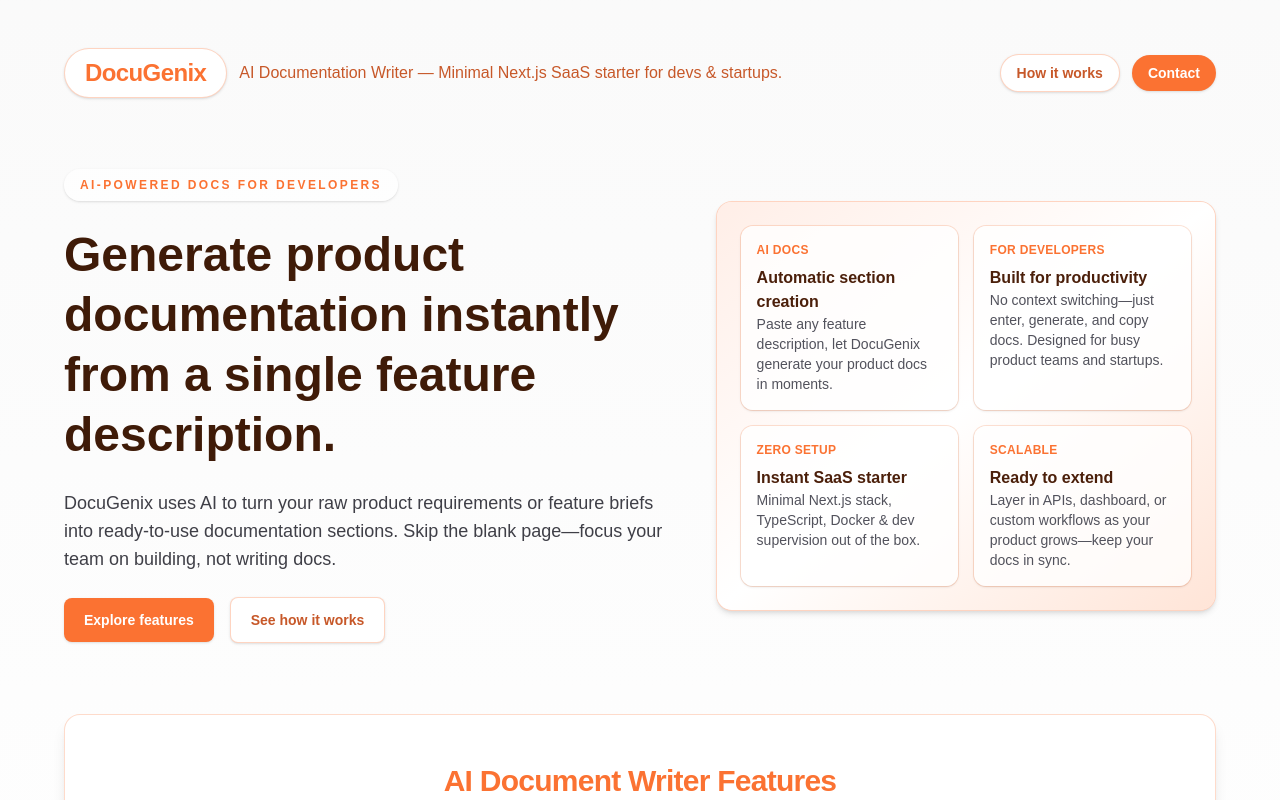
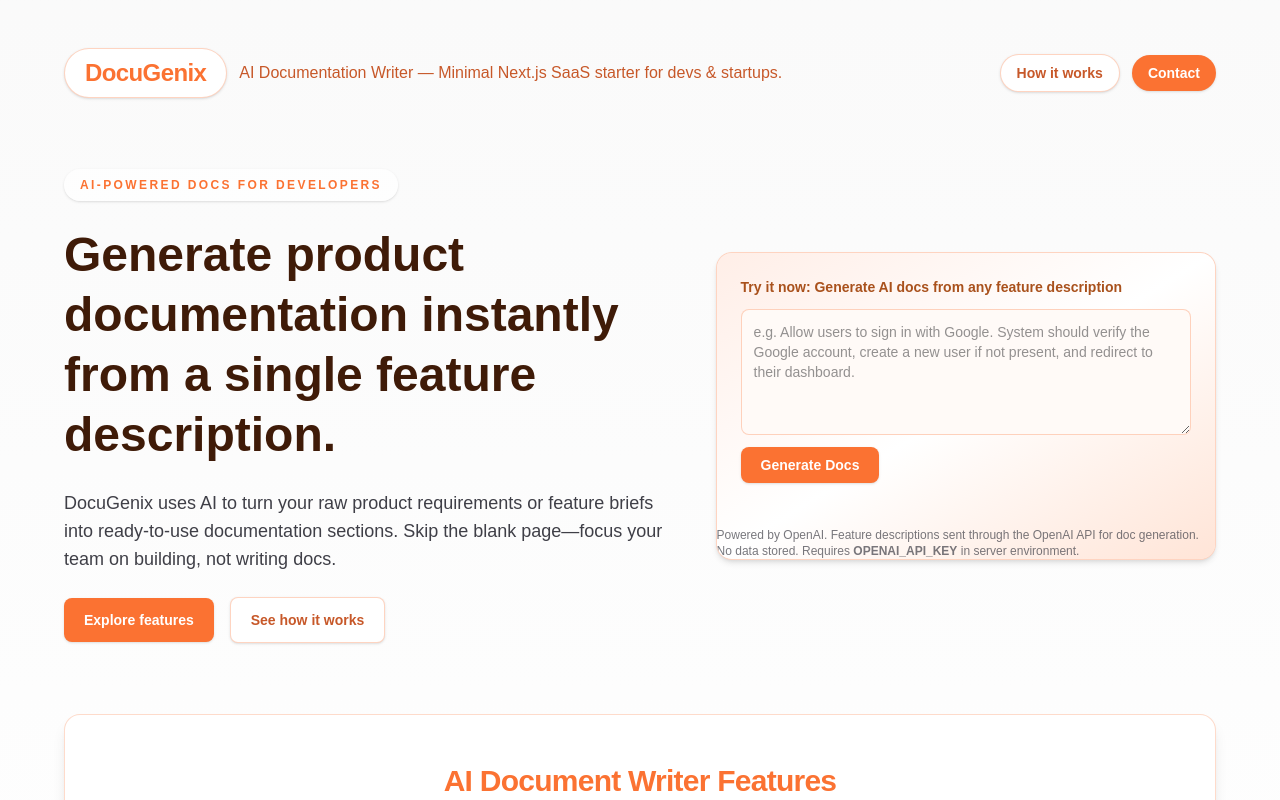
Before and after one commit to chiragbidx/deploy-zero-wgi, a Next.js app: page / in a window 1280 px wide. Shown: the top 800 px of the page. Built offline with nearby package versions, Linux system fonts and the light colour scheme.

Commit message:
Add fully working AI doc generator (OpenAI-powered) to landing page

```diff
--- a/app/page.tsx
+++ b/app/page.tsx
@@ -1,6 +1,95 @@
 import { AgentActionPanel } from "../components/AgentActionPanel";
+import React from "react";
+
+// Server action for OpenAI doc generation
+async function generateDocumentation(formData: FormData) {
+  "use server";
+  const apiKey = process.env.OPENAI_API_KEY;
+  const featureInput = formData.get("featureDescription") as string;
+
+  if (!apiKey) {
+    return { error: "OPENAI_API_KEY not set on server.", result: null };
+  }
+  if (!featureInput || featureInput.length < 10) {
+    return { error: "Please enter a longer feature description.", result: null };
+  }
+
+  // Compose a clear prompt for AI documentation writing
+  const prompt = `
+You are a technical documentation writer for modern SaaS teams.
+
+Given this raw product/feature description, create a detailed, professional product documentation section.
+Format with markdown—headings, lists, and code where suitable.
+Be concise, developer-oriented, but not verbose.
+Do not invent new functionality, but clarify and group key ideas.
+---
+Feature description:
+${featureInput}
+---
+Docs:
+`;
+
+  try {
+    const resp = await fetch("https://api.openai.com/v1/chat/completions", {
+      method: "POST",
+      headers: {
+        "Content-Type": "application/json",
+        Authorization: `Bearer ${apiKey}`,
+      },
+      body: JSON.stringify({
+        model: "gpt-3.5-turbo",
+        messages: [{ role: "user", content: prompt }],
+        temperature: 0.4,
+        max_tokens: 800,
+        top_p: 1,
+      }),
+    });
+
+    if (!resp.ok) {
+      return { error: `OpenAI API error (${resp.status}): ${await resp.text()}`, result: null };
+    }
+    const data = await resp.json();
+    const generated = data.choices?.[0]?.message?.content?.trim() as string | undefined;
+    if (!generated) {
+      return { error: "Did not receive a valid response from OpenAI.", result: null };
+    }
+    return { error: null, result: generated };
+  } catch (e: any) {
+    return { error: "OpenAI connection failed. " + e.message, result: null };
+  }
+}
 
 export default function Home() {
+  // Client UI state managed via form+ref
+  const [pending, setPending] = React.useState(false);
+  const [error, setError] = React.useState<string | null>(null);
+  const [output, setOutput] = React.useState<string | null>(null);
+  const [copied, setCopied] = React.useState(false);
+  const formRef = React.useRef<HTMLFormElement>(null);
+
+  async function onGenerate(formData: FormData) {
+    setOutput(null);
+    setError(null);
+    setPending(true);
+    setCopied(false);
+    const res = await generateDocumentation(formData);
+    if (res.error) setError(res.error);
+    if (res.result) setOutput(res.result);
+    setPending(false);
+  }
+
+  async function handleCopy() {
+    if (output) {
+      try {
+        await navigator.clipboard.writeText(output);
+        setCopied(true);
+        setTimeout(() => setCopied(false), 2000);
+      } catch {
+        // ignore copy error
+      }
+    }
+  }
+
   return (
     <div className="min-h-screen bg-gradient-to-b from-zinc-50 via-white to-[#ffe6d8] text-zinc-900">
       <main className="flex min-h-screen w-full flex-col gap-12 px-6 py-12 sm:px-10 lg:px-16 lg:max-w-[1600px] lg:mx-auto">
@@ -56,29 +145,69 @@ export default function Home() {
             </div>
           </div>
 
-          <div className="relative overflow-hidden rounded-2xl border border-[#fb7232]/30 bg-white shadow-md">
+          <div className="relative overflow-hidden rounded-2xl border border-[#fb7232]/30 bg-white shadow-md flex flex-col justify-center">
             <div className="absolute inset-0 bg-gradient-to-br from-[#ffe7dd] via-white to-[#ffd9c6] opacity-70" aria-hidden />
-            <div className="relative grid gap-4 p-6 sm:grid-cols-2">
-              <div className="rounded-xl bg-white/80 p-4 shadow-sm ring-1 ring-[#fb7232]/20">
-                <p className="text-xs font-semibold uppercase tracking-wide text-[#fb7232]">AI Docs</p>
-                <p className="mt-2 text-base font-semibold text-[#4b1f0a]">Automatic section creation</p>
-                <p className="text-sm text-zinc-600">Paste any feature description, let DocuGenix generate your product docs in moments.</p>
-              </div>
-              <div className="rounded-xl bg-white/80 p-4 shadow-sm ring-1 ring-[#fb7232]/20">
-                <p className="text-xs font-semibold uppercase tracking-wide text-[#fb7232]">For Developers</p>
-                <p className="mt-2 text-base font-semibold text-[#4b1f0a]">Built for productivity</p>
-                <p className="text-sm text-zinc-600">No context switching—just enter, generate, and copy docs. Designed for busy product teams and startups.</p>
-              </div>
-              <div className="rounded-xl bg-white/80 p-4 shadow-sm ring-1 ring-[#fb7232]/20">
-                <p className="text-xs font-semibold uppercase tracking-wide text-[#fb7232]">Zero Setup</p>
-                <p className="mt-2 text-base font-semibold text-[#4b1f0a]">Instant SaaS starter</p>
-                <p className="text-sm text-zinc-600">Minimal Next.js stack, TypeScript, Docker & dev supervision out of the box.</p>
-              </div>
-              <div className="rounded-xl bg-white/80 p-4 shadow-sm ring-1 ring-[#fb7232]/20">
-                <p className="text-xs font-semibold uppercase tracking-wide text-[#fb7232]">Scalable</p>
-                <p className="mt-2 text-base font-semibold text-[#4b1f0a]">Ready to extend</p>
-                <p className="text-sm text-zinc-600">Layer in APIs, dashboard, or custom workflows as your product grows—keep your docs in sync.</p>
-              </div>
+            <div className="relative p-6 flex flex-col gap-3">
+              <form
+                ref={formRef}
+                className="space-y-3"
+                action={async (formData) => {
+                  onGenerate(formData);
+                }}
+              >
+                <label htmlFor="featureDescription" className="block text-sm font-semibold text-[#a9511c]">
+                  Try it now: Generate AI docs from any feature description
+                </label>
+                <textarea
+                  id="featureDescription"
+                  name="featureDescription"
+                  rows={5}
+                  placeholder="e.g. Allow users to sign in with Google. System should verify the Google account, create a new user if not present, and redirect to their dashboard."
+                  className="block w-full rounded-lg border border-[#fb7232]/30 bg-[#fffaf7] p-3 text-sm text-zinc-800 focus:border-[#fb7232] focus:ring-2 focus:ring-[#fb7232]/40"
+                  minLength={10}
+                  maxLength={1000}
+                  required
+                  disabled={pending}
+                />
+                <button
+                  type="submit"
+                  disabled={pending}
+                  className="inline-flex items-center gap-2 rounded-lg bg-[#fb7232] px-5 py-2 text-sm font-semibold text-white shadow-sm transition hover:-translate-y-0.5 hover:bg-[#e06225] hover:shadow-md disabled:bg-[#ffe7dd] disabled:text-[#fb7232] disabled:cursor-not-allowed"
+                >
+                  {pending ? (
+                    <>
+                      <svg className="animate-spin h-4 w-4" viewBox="0 0 24 24">
+                        <circle className="opacity-25" cx="12" cy="12" r="10" stroke="currentColor" strokeWidth="4" fill="none"/>
+                        <path className="opacity-75" fill="currentColor" d="M4 12a8 8 0 018-8V0C5.373 0 0 5.373 0 12z"/>
+                      </svg>
+                      Generating...
+                    </>
+                  ) : (
+                    "Generate Docs"
+                  )}
+                </button>
+              </form>
+              {error && (
+                <div className="text-xs p-2 mt-1 rounded bg-[#ffe7dd] text-[#a53a0d] border border-[#fb7232]/20">{error}</div>
+              )}
+              {output && (
+                <div className="w-full mt-3 bg-[#fffaf7] border border-[#fb7232]/20 rounded-lg p-4 shadow-xs overflow-x-auto relative">
+                  <div className="absolute top-2 right-2">
+                    <button
+                      className="text-xs rounded px-2 py-1 bg-[#fb7232]/90 text-white font-semibold shadow hover:bg-[#c75829] transition"
+                      title="Copy to clipboard"
+                      onClick={handleCopy}
+                      type="button"
+                    >
+                      {copied ? "Copied!" : "Copy"}
+                    </button>
+                  </div>
+                  <pre className="whitespace-pre-wrap break-words text-sm text-zinc-800 font-mono">{output}</pre>
+                </div>
+              )}
+            </div>
+            <div className="relative mt-5 text-xs text-zinc-700 opacity-70">
+              Powered by OpenAI. Feature descriptions sent through the OpenAI API for doc generation. No data stored. Requires <span className="font-semibold">OPENAI_API_KEY</span> in server environment.
             </div>
           </div>
         </section>
```
